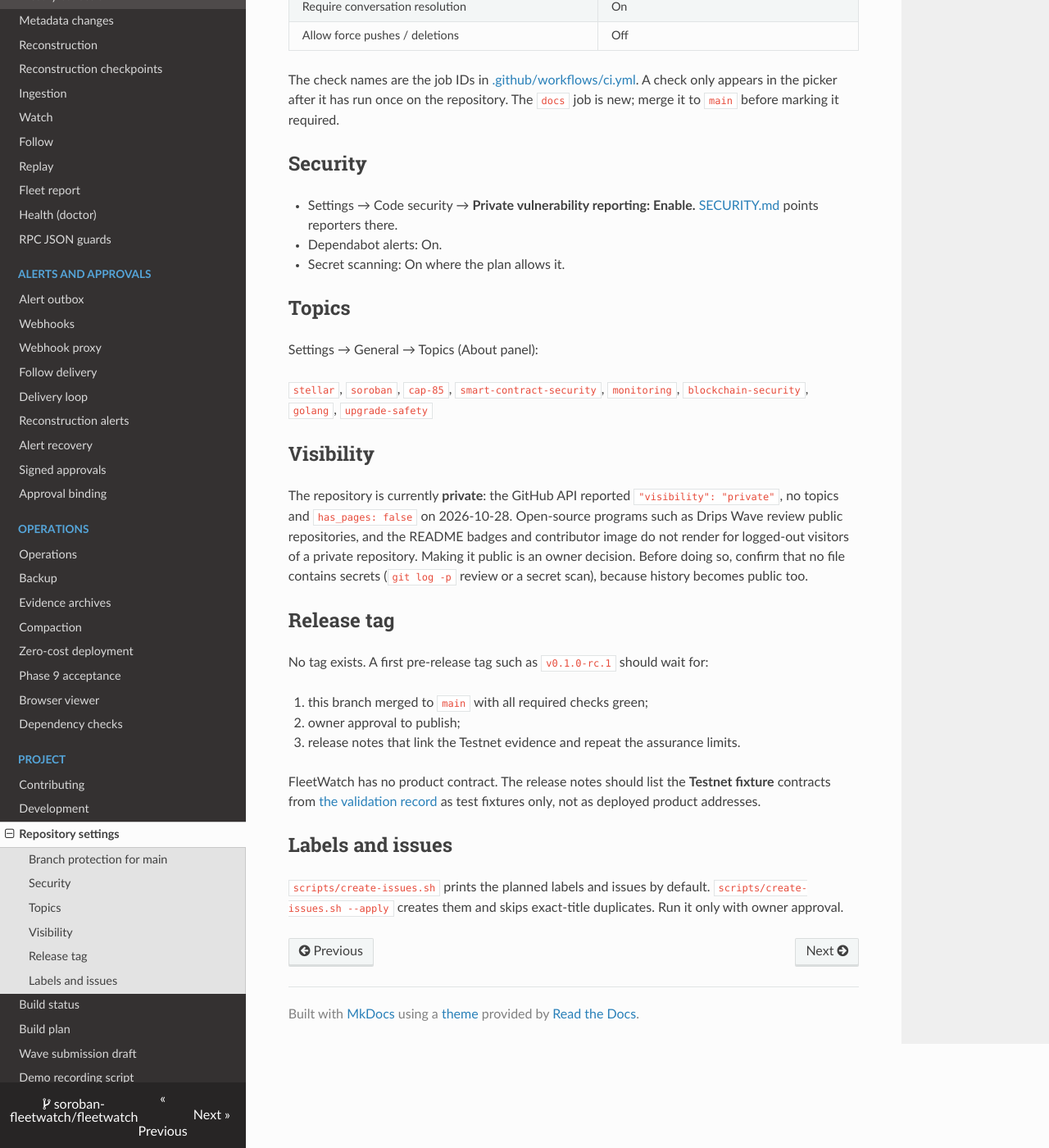
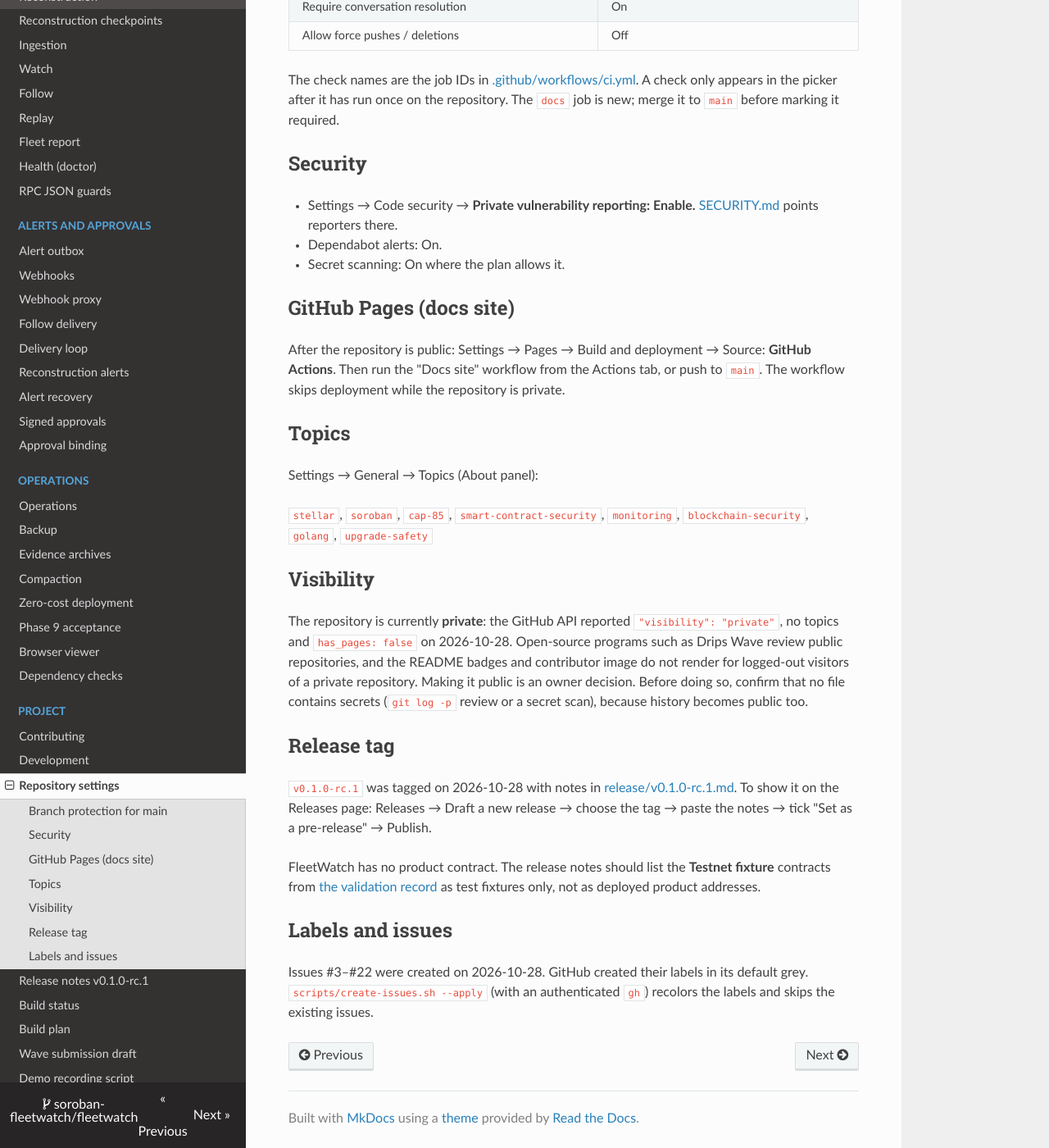
Before and after one commit to soroban-fleetwatch/fleetwatch, an MkDocs documentation site: the page built from docs/REPOSITORY_SETTINGS.md, in a window 1280 px wide and 1400 px high, scrolled down 609 px. Shown: the whole window at 82% size. Built offline with MkDocs 1.6.1, drawn with Linux system fonts in a browser that asks for light colours; nearby versions of some CDN libraries.

Commit message:
chore(release): prepare v0.1.0-rc.1
Sets the CLI version to 0.1.0-rc.1, adds the CHANGELOG section and release
notes (docs/release/v0.1.0-rc.1.md) with the Testnet fixture evidence
labelled as test fixtures, and adds the notes to the docs navigation.

Records the owner follow-ups: issues #3-#22 now exist on GitHub (the
catalogue note and issue #12's wording are synced), the Pages deploy
workflow and its manual settings step, the pre-release tag, and the demo
and Phase 9 items that remain blocked. Nothing is published as a GitHub
Release by this change.

Co-Authored-By: Claude Opus 5.5 <noreply@anthropic.com>
Claude-Session: https://claude.ai/code/session_01WsSgqdVy8J3DtHY7u7rf5N

```diff
--- a/docs/REPOSITORY_SETTINGS.md
+++ b/docs/REPOSITORY_SETTINGS.md
@@ -30,6 +30,13 @@ The `docs` job is new; merge it to `main` before marking it required.
 - Dependabot alerts: On.
 - Secret scanning: On where the plan allows it.
 
+## GitHub Pages (docs site)
+
+After the repository is public: Settings → Pages → Build and deployment →
+Source: **GitHub Actions**. Then run the "Docs site" workflow from the Actions
+tab, or push to `main`. The workflow skips deployment while the repository is
+private.
+
 ## Topics
 
 Settings → General → Topics (About panel):
@@ -49,11 +56,10 @@ because history becomes public too.
 
 ## Release tag
 
-No tag exists. A first pre-release tag such as `v0.1.0-rc.1` should wait for:
-
-1. this branch merged to `main` with all required checks green;
-2. owner approval to publish;
-3. release notes that link the Testnet evidence and repeat the assurance limits.
+`v0.1.0-rc.1` was tagged on 2026-10-28 with notes in
+[release/v0.1.0-rc.1.md](release/v0.1.0-rc.1.md). To show it on the Releases
+page: Releases → Draft a new release → choose the tag → paste the notes →
+tick "Set as a pre-release" → Publish.
 
 FleetWatch has no product contract. The release notes should list the
 **Testnet fixture** contracts from
@@ -62,6 +68,6 @@ fixtures only, not as deployed product addresses.
 
 ## Labels and issues
 
-`scripts/create-issues.sh` prints the planned labels and issues by default.
-`scripts/create-issues.sh --apply` creates them and skips exact-title
-duplicates. Run it only with owner approval.
+Issues #3–#22 were created on 2026-10-28. GitHub created their labels in its
+default grey. `scripts/create-issues.sh --apply` (with an authenticated `gh`)
+recolors the labels and skips the existing issues.
--- a/mkdocs.yml
+++ b/mkdocs.yml
@@ -74,6 +74,7 @@ nav:
       - Contributing: contributing.md
       - Development: DEVELOPMENT.md
       - Repository settings: REPOSITORY_SETTINGS.md
+      - Release notes v0.1.0-rc.1: release/v0.1.0-rc.1.md
       - Build status: build/STATUS.md
       - Build plan: build/END_TO_END_BUILD_PLAN.md
       - Wave submission draft: wave/SUBMISSION_DRAFT.md
```
Also changed, not shown: CHANGELOG.md (+12 -4 lines), docs/release/v0.1.0-rc.1.md (added, +64 -0 lines), docs/wave/SUBMISSION_DRAFT.md (+10 -11 lines), 3 other files.
